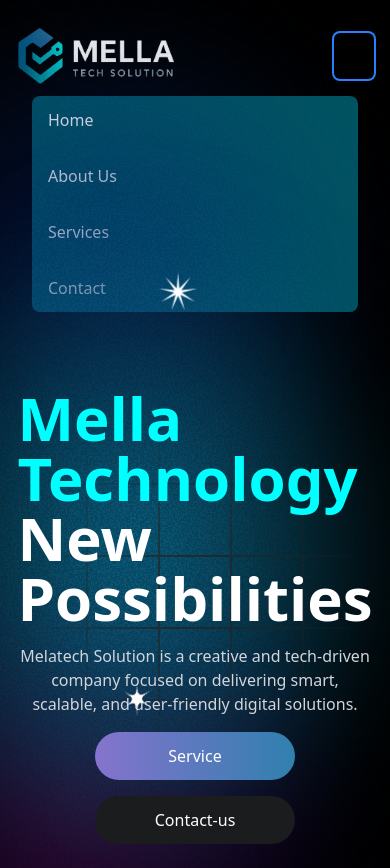
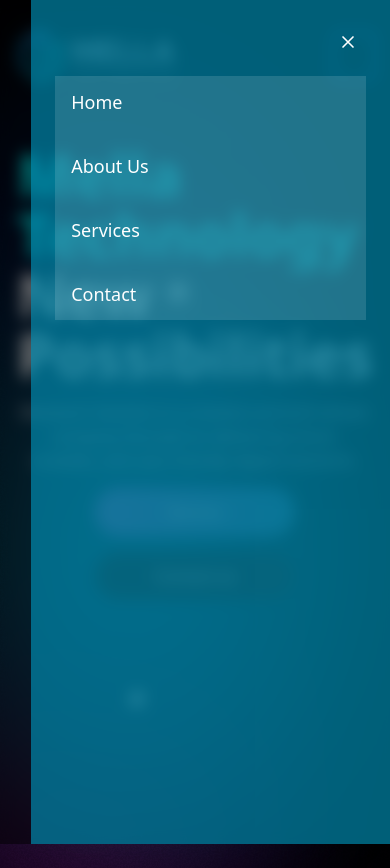
Before and after one commit to Mela-Technologies/mala-web, a React (Vite) app: page / in a window 390 px wide. Both pictures are taken after a click on the button "Open menu". Built offline with nearby package versions, Linux system fonts and the light colour scheme; some icons are missing.

Commit message:
side navigation

```diff
--- a/src/nav/nav.jsx
+++ b/src/nav/nav.jsx
@@ -111,25 +111,79 @@ const NavSection = () => {
       </section>
 
       {/* Mobile menu (below header) */}
+      {/* Mobile menu (fullscreen fixed overlay) */}
       <div
         id="mobile-menu"
         ref={menuRef}
-        className={`md:hidden transition-[max-height,opacity,transform] duration-200 ease-in-out overflow-hidden ${
-          isOpen ? "max-h-[500px] opacity-100" : "max-h-0 opacity-0"
+        aria-hidden={!isOpen}
+        className={`md:hidden fixed inset-0 z-50 transition-opacity duration-300 ${
+          isOpen
+            ? "opacity-100 pointer-events-auto"
+            : "opacity-0 pointer-events-none"
         }`}
       >
-        <div className="mx-4 mt-3 mb-4 rounded-lg bg-cyan-400/40 backdrop-blur-md shadow-sm">
-          <ul className="flex flex-col gap-2 p-4 text-white">
+        {/* Backdrop: click to close */}
+        <button
+          type="button"
+          onClick={() => setIsOpen(false)}
+          aria-hidden="true"
+          className={`absolute inset-0 bg-black/50 backdrop-blur-sm transition-opacity duration-300 ${
+            isOpen ? "opacity-100" : "opacity-0 pointer-events-none"
+          }`}
+        />
+
+        {/* Panel container (stopPropagation so clicks inside don't close) */}
+        <div
+          className="relative h-full w-full flex items-start justify-end"
+          onClick={(e) => e.stopPropagation()}
+        >
+          {/* Sliding panel (from right). Change w-[92%] / max-w-sm to adjust width */}
+          <aside
+            className={`h-full w-[92%] max-w-sm bg-cyan-600/65 text-white p-6 overflow-y-auto transform transition-transform duration-300 ${
+              isOpen ? "translate-x-0" : "translate-x-full"
+            }`}
+          >
+            {/* Close button */}
+            <div className="flex items-center justify-end mb-4">
+              <button
+                onClick={() => setIsOpen(false)}
+                aria-label="Close mobile menu"
+                className="p-2 rounded-md focus:outline-none"
+              >
+                {/* simple inline close icon (works without iconsax) */}
+                <svg
+                  width="20"
+                  height="20"
+                  viewBox="0 0 24 24"
+                  fill="none"
+                  aria-hidden
+                >
+                  <path
+                    d="M6 6l12 12M6 18L18 6"
+                    stroke="currentColor"
+                    strokeWidth="2"
+                    strokeLinecap="round"
+                    strokeLinejoin="round"
+                  />
+                </svg>
+              </button>
+            </div>
+
+            {/* Menu items */}
+            <nav>
+              <ul className="flex flex-col gap-3">
                 {items.map((it) => (
                   <li
                     key={it}
-                className="py-3 px-4 rounded-lg hover:bg-white/10 cursor-pointer"
+                    className="py-3 px-4 rounded-lg hover:bg-white/10 cursor-pointer text-lg"
                     onClick={() => setIsOpen(false)}
                   >
                     {it}
                   </li>
                 ))}
               </ul>
+            </nav>
+          </aside>
         </div>
       </div>
     </header>
```
Lines whose indentation alone changed are shown as unchanged.
